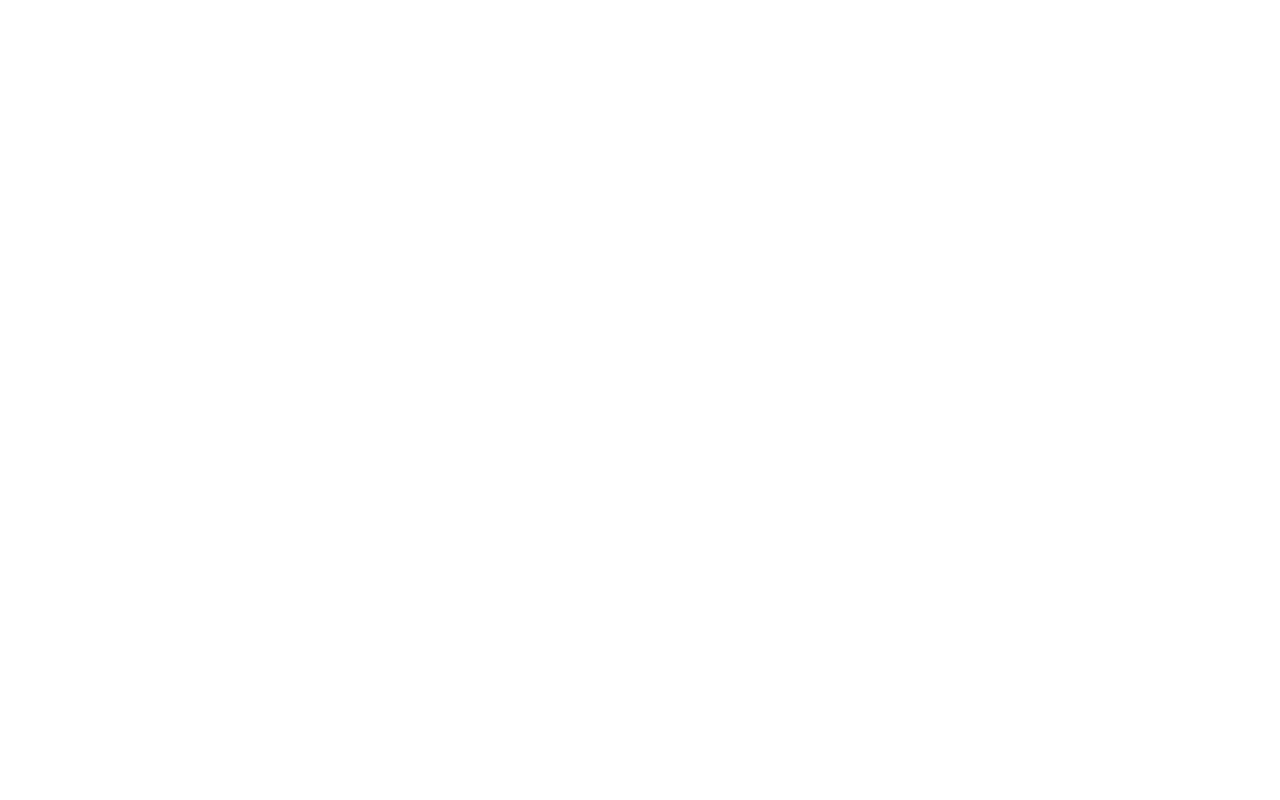
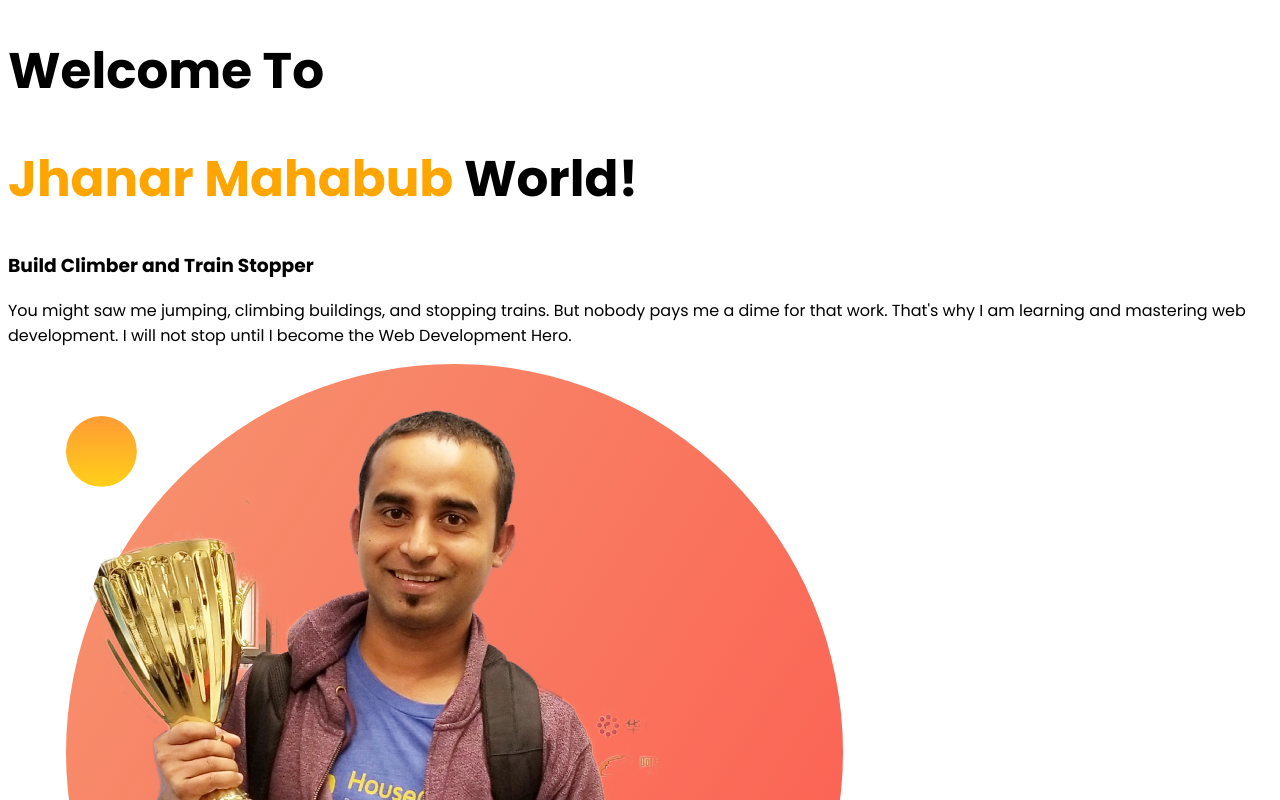
Before and after one commit to saiful-md/developer-portfolio, a plain HTML site: page index.html in a window 1280 px wide. Shown: the top 800 px of the page. Drawn offline with Linux system fonts and the light colour scheme.

Commit message:
adding text

```diff
--- a/index.html
+++ b/index.html
@@ -5,9 +5,16 @@
     <meta http-equiv="X-UA-Compatible" content="IE=edge">
     <meta name="viewport" content="width=device-width, initial-scale=1.0">
     <title>Jhanker Portfolio</title>
+    <link rel="preconnect" href="https://fonts.googleapis.com">
+    <link rel="preconnect" href="https://fonts.gstatic.com" crossorigin>
+    <link href="https://fonts.googleapis.com/css2?family=Poppins:wght@100;200;300;400;500;700&display=swap" rel="stylesheet">
     <link rel="stylesheet" href="style.css">
 </head>
 <body>
-
+    <h1>Welcome To</h1>
+    <h1><span class= "orange-color">Jhanar Mahabub</span> World!</h1>
+    <h3>Build Climber and Train Stopper</h3>
+    <p>You might saw me jumping, climbing buildings, and stopping trains. But nobody pays me a dime for that work. That's why I am learning and mastering web development. I will not stop until I become the Web Development Hero.</p>
+    <img src="images/jhankar.png" alt="">
 </body>
 </html>
--- a/style.css
+++ b/style.css
@@ -0,0 +1,9 @@
+body{
+    font-family: 'Poppins', sans-serif;
+}
+h1{
+    font-size: 50px;
+}
+.orange-color{
+    color: orange;
+}
```
Also changed, not shown: images/dream-bg.png (added), images/exp-bg.png (added), images/jhankar.png (added), images/jhankar2.png (added), images/my-bg.png (added), images/my-bg2.png (added), images/top-banner.png (added).
